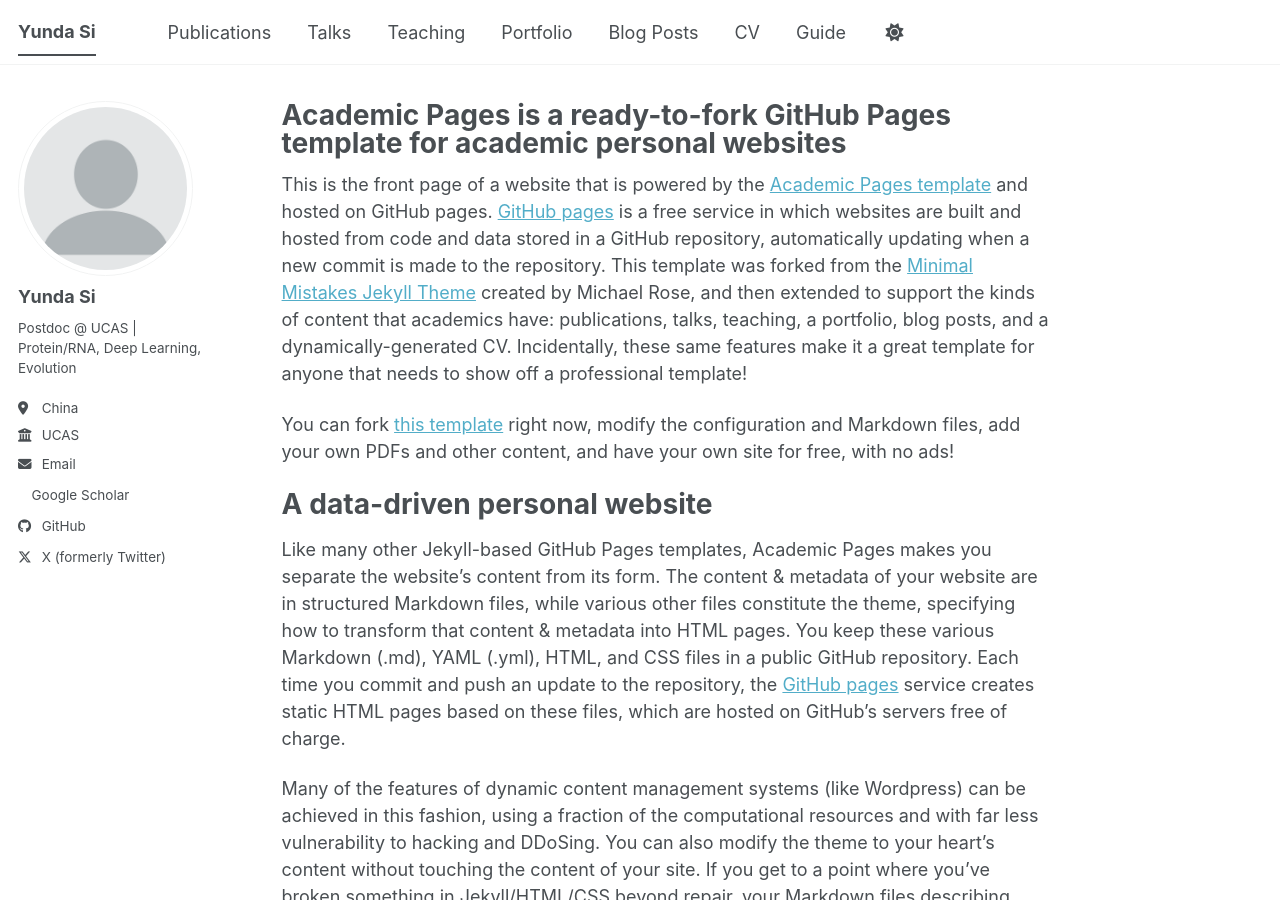
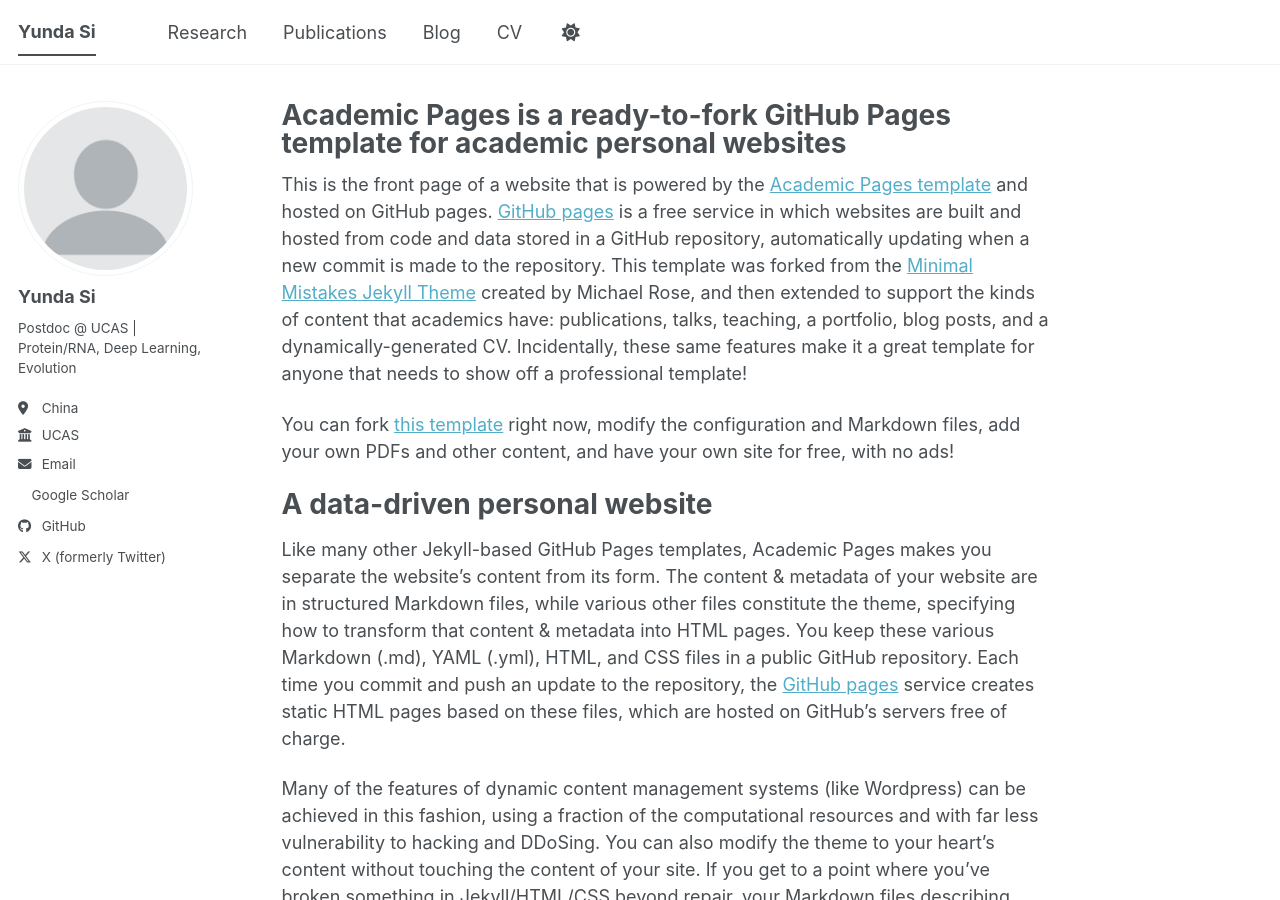
Before and after one commit to yunda-si/yunda-si.github.io, a Jekyll site: the page built from _pages/about.md, in a window 1280 px wide and 900 px high. Built offline with Jekyll 4.4.1, drawn with Linux system fonts in a browser that asks for light colours; a style sheet for code colours, icons or effects is not loaded.

Commit message:
Update navigation.yml

```diff
--- a/_data/navigation.yml
+++ b/_data/navigation.yml
@@ -8,26 +8,14 @@
 #      Markdown formatted page while the second is generated using JSON.
 
 main:
+  - title: "Research"
+    url: /Research/
+
   - title: "Publications"
     url: /publications/
 
-  - title: "Talks"
-    url: /talks/
-
-  - title: "Teaching"
-    url: /teaching/
-
-  - title: "Portfolio"
-    url: /portfolio/
-
-  - title: "Blog Posts"
+  - title: "Blog"
     url: /year-archive/
 
   - title: "CV"
     url: /cv/
-
-  # - title: "CV"
-  #   url: /cv-json/
-
-  - title: "Guide"
-    url: /markdown/
```
